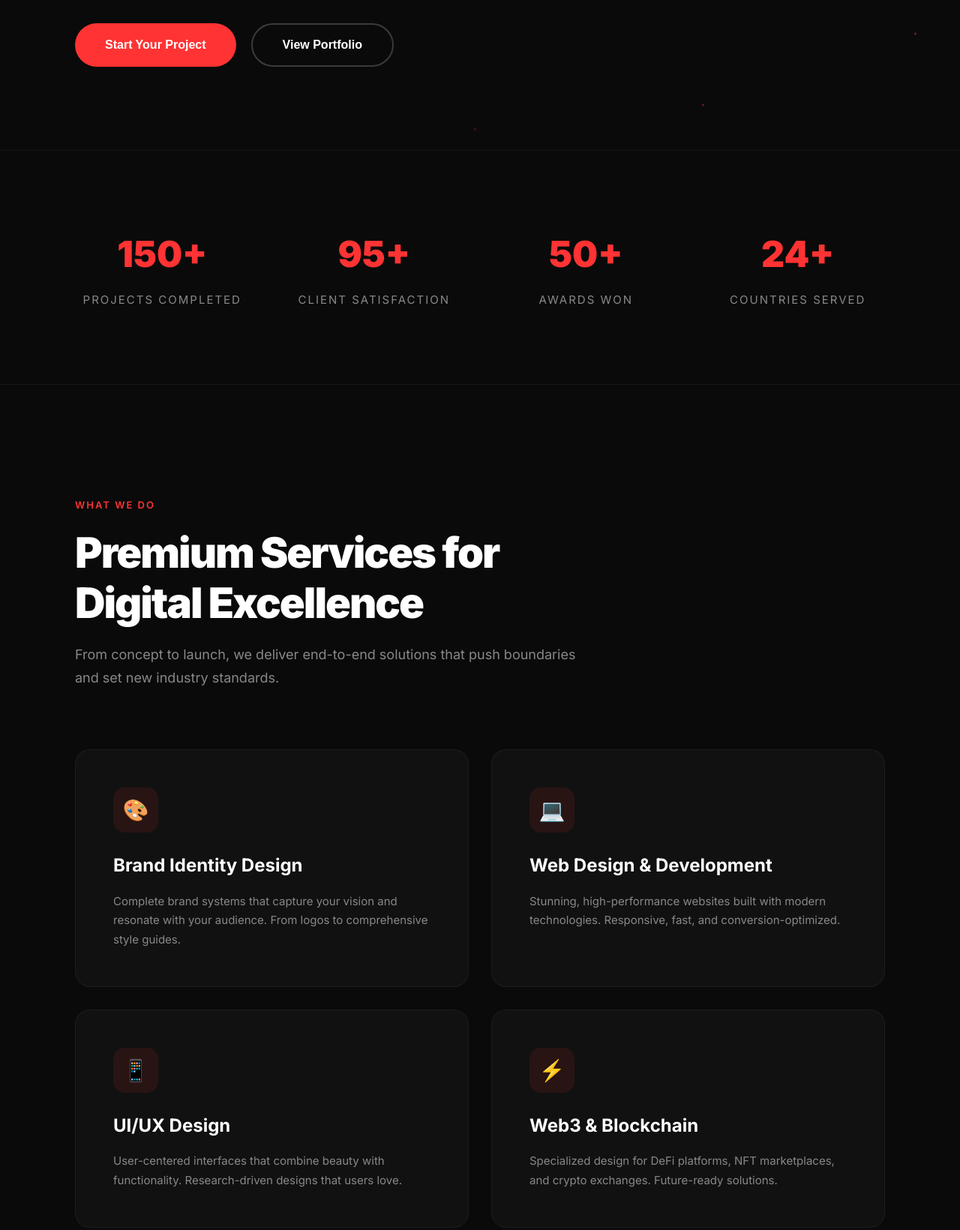
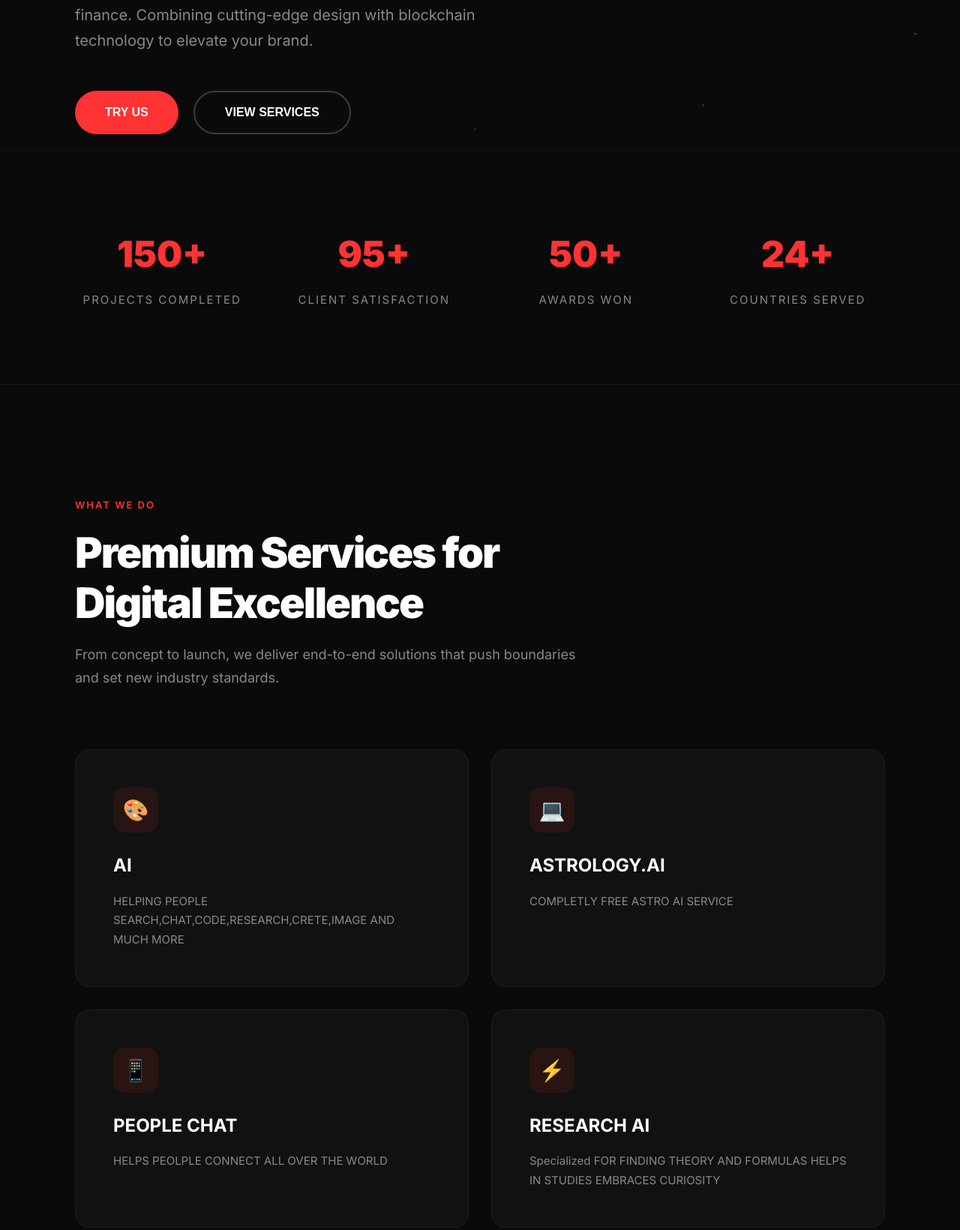
Before and after one commit to Shauryatiwari-ctrl/Quantum-Leap, a plain HTML site: page index.html in a window 1280 px wide. Shown: the part 600-2240 px from the top of the page at 75% size. Drawn offline with Linux system fonts and the light colour scheme.

Commit message:
Update hero section and service descriptions

```diff
--- a/index.html
+++ b/index.html
@@ -1134,19 +1134,19 @@
     <!-- Hero Section -->
     <section class="hero" id="home">
         <div class="hero-content">
-            <div class="hero-tag">🚀 Premium Web3 Design Studio</div>
+            <div class="hero-tag">🚀 AGENCY YOU NEED</div>
             <h1 class="hero-title">
-                DESIGN<br>
-                FOR FINANCE<br>
-                <span class="gradient-text">WEB3</span>
+                DESIGNED FOR CONVENIENCE<br>
+                <br>
+                <span class="gradient-text">AI</span>
             </h1>
             <p class="hero-subtitle">
                 We craft extraordinary digital experiences for the future of finance.
                 Combining cutting-edge design with blockchain technology to elevate your brand.
             </p>
             <div class="hero-buttons">
-                <button class="btn btn-primary">Start Your Project</button>
-                <button class="btn btn-secondary">View Portfolio</button>
+                <button class="btn btn-primary">TRY US</button>
+                <button class="btn btn-secondary">VIEW SERVICES</button>
             </div>
         </div>
 
@@ -1220,23 +1220,23 @@
         <div class="services-grid">
             <div class="service-card">
                 <div class="service-icon">🎨</div>
-                <h3>Brand Identity Design</h3>
-                <p>Complete brand systems that capture your vision and resonate with your audience. From logos to comprehensive style guides.</p>
+                <h3>AI </h3>
+                <p>HELPING PEOPLE SEARCH,CHAT,CODE,RESEARCH,CRETE,IMAGE AND MUCH MORE</p>
             </div>
             <div class="service-card">
                 <div class="service-icon">💻</div>
-                <h3>Web Design & Development</h3>
-                <p>Stunning, high-performance websites built with modern technologies. Responsive, fast, and conversion-optimized.</p>
+                <h3>ASTROLOGY.AI</h3>
+                <p>COMPLETLY FREE ASTRO AI SERVICE</p>
             </div>
             <div class="service-card">
                 <div class="service-icon">📱</div>
-                <h3>UI/UX Design</h3>
-                <p>User-centered interfaces that combine beauty with functionality. Research-driven designs that users love.</p>
+                <h3>PEOPLE CHAT</h3>
+                <p>HELPS PEOLPLE CONNECT ALL OVER THE WORLD</p>
             </div>
             <div class="service-card">
                 <div class="service-icon">⚡</div>
-                <h3>Web3 & Blockchain</h3>
-                <p>Specialized design for DeFi platforms, NFT marketplaces, and crypto exchanges. Future-ready solutions.</p>
+                <h3>RESEARCH AI</h3>
+                <p>Specialized FOR FINDING THEORY AND FORMULAS HELPS IN STUDIES EMBRACES CURIOSITY</p>
             </div>
             <div class="service-card">
                 <div class="service-icon">🎯</div>
@@ -1292,7 +1292,7 @@
             <h2>Ready to Build Something Amazing?</h2>
             <p>Let's collaborate and create digital experiences that leave a lasting impact.
                Your vision, our expertise.</p>
-            <button class="btn btn-primary">Start Your Project Today</button>
+            <button class="btn btn-primary">Exited now try us !</button>
         </div>
     </section>
 
@@ -1306,10 +1306,10 @@
             <div class="footer-links">
                 <h4>Services</h4>
                 <ul>
-                    <li><a href="#services">Branding</a></li>
-                    <li><a href="#services">Web Design</a></li>
-                    <li><a href="#services">Web3 Solutions</a></li>
-                    <li><a href="#services">Marketing</a></li>
+                    <li><a href="#services">QUANTUM.AI</a></li>
+                    <li><a href="#services">ASTROQUANTUM.AI</a></li>
+                    <li><a href="#services">QUANTUM.RE</a></li>
+                    <li><a href="#services">QUANTUM.CHAT</a></li>
                 </ul>
             </div>
             <div class="footer-links">
```
